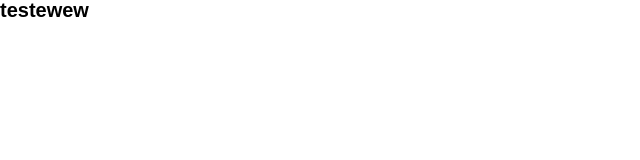
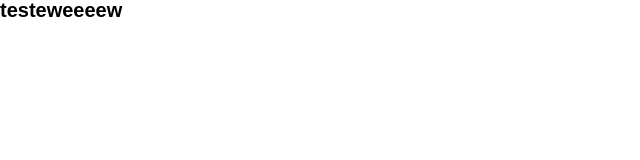
Before and after one commit to Taka0010/coyote_git, a website built with webpack: page src/index.html in a window 1280 px wide. Shown: the full height of the page, 0-640 px from the left. Built offline with nearby package versions, Linux system fonts and the light colour scheme.

Commit message:
git diff を追記！

```diff
--- a/src/index.html
+++ b/src/index.html
@@ -13,7 +13,7 @@
 
     <!--▽ MAIN CONTENTS ▽-->
     <main id="wrapper">
-      <h1>testewew</h1>
+      <h1>testeweeeew</h1>
     </main>
     <!--△ MAIN CONTENTS △-->
 
```
